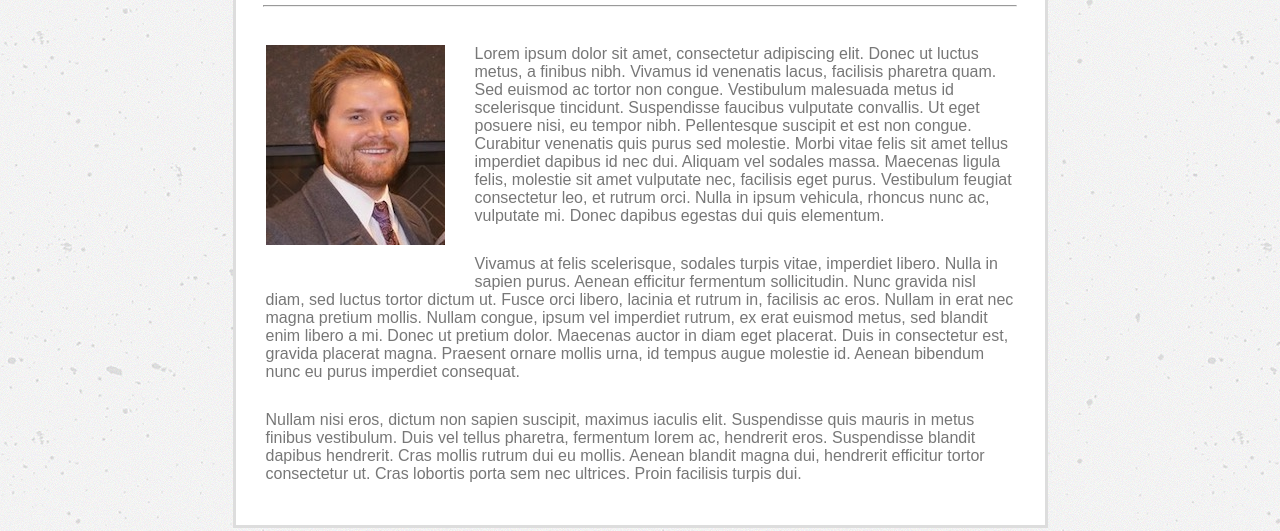
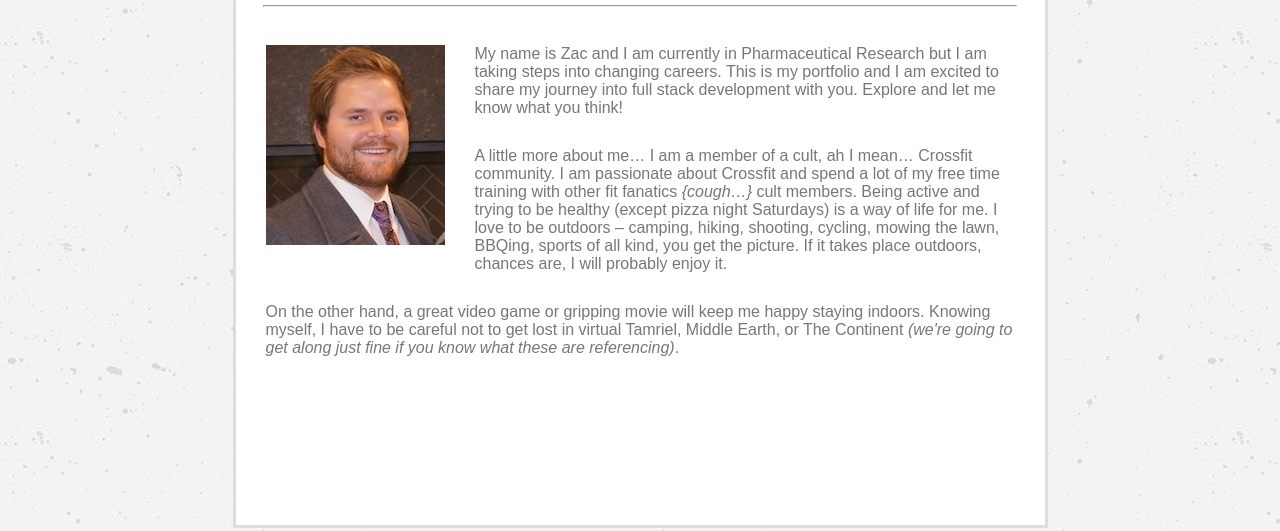
Before and after one commit to ZCOLT/zcolt.github.io, a plain HTML site: page index.html in a window 1280 px wide. Shown: the part 201-732 px from the top of the page. Drawn offline with Linux system fonts and the light colour scheme; a script that the page names is missing.

Commit message:
final touches on 'about me' section

```diff
--- a/index.html
+++ b/index.html
@@ -35,9 +35,9 @@
 
                         <img src="assets/images/IMG_2316.jpg" alt="Zac Colton">
 
-                        <p class="p">Lorem ipsum dolor sit amet, consectetur adipiscing elit. Donec ut luctus metus, a finibus nibh. Vivamus id venenatis lacus, facilisis pharetra quam. Sed euismod ac tortor non congue. Vestibulum malesuada metus id scelerisque tincidunt. Suspendisse faucibus vulputate convallis. Ut eget posuere nisi, eu tempor nibh. Pellentesque suscipit et est non congue. Curabitur venenatis quis purus sed molestie. Morbi vitae felis sit amet tellus imperdiet dapibus id nec dui. Aliquam vel sodales massa. Maecenas ligula felis, molestie sit amet vulputate nec, facilisis eget purus. Vestibulum feugiat consectetur leo, et rutrum orci. Nulla in ipsum vehicula, rhoncus nunc ac, vulputate mi. Donec dapibus egestas dui quis elementum.</p>
-                        <p class="p">Vivamus at felis scelerisque, sodales turpis vitae, imperdiet libero. Nulla in sapien purus. Aenean efficitur fermentum sollicitudin. Nunc gravida nisl diam, sed luctus tortor dictum ut. Fusce orci libero, lacinia et rutrum in, facilisis ac eros. Nullam in erat nec magna pretium mollis. Nullam congue, ipsum vel imperdiet rutrum, ex erat euismod metus, sed blandit enim libero a mi. Donec ut pretium dolor. Maecenas auctor in diam eget placerat. Duis in consectetur est, gravida placerat magna. Praesent ornare mollis urna, id tempus augue molestie id. Aenean bibendum nunc eu purus imperdiet consequat.</p>
-                        <p class="p">Nullam nisi eros, dictum non sapien suscipit, maximus iaculis elit. Suspendisse quis mauris in metus finibus vestibulum. Duis vel tellus pharetra, fermentum lorem ac, hendrerit eros. Suspendisse blandit dapibus hendrerit. Cras mollis rutrum dui eu mollis. Aenean blandit magna dui, hendrerit efficitur tortor consectetur ut. Cras lobortis porta sem nec ultrices. Proin facilisis turpis dui.</p>
+                        <p class="p">My name is Zac and I am currently in Pharmaceutical Research but I am taking steps into changing careers. This is my portfolio and I am excited to share my journey into full stack development with you. Explore and let me know what you think! </p>
+                        <p class="p">A little more about me… I am a member of a cult, ah I mean… Crossfit community. I am passionate about Crossfit and spend a lot of my free time training with other fit fanatics <i>{cough…}</i> cult members. Being active and trying to be healthy (except pizza night Saturdays) is a way of life for me. I love to be outdoors – camping, hiking, shooting, cycling, mowing the lawn, BBQing, sports of all kind, you get the picture. If it takes place outdoors, chances are, I will probably enjoy it. </p>
+                        <p class="p">On the other hand, a great video game or gripping movie will keep me happy staying indoors. Knowing myself, I have to be careful not to get lost in virtual Tamriel, Middle Earth, or The Continent <i>(we're going to get along just fine if you know what these are referencing)</i>.</p>
                 </div>
 
         </div>
```
